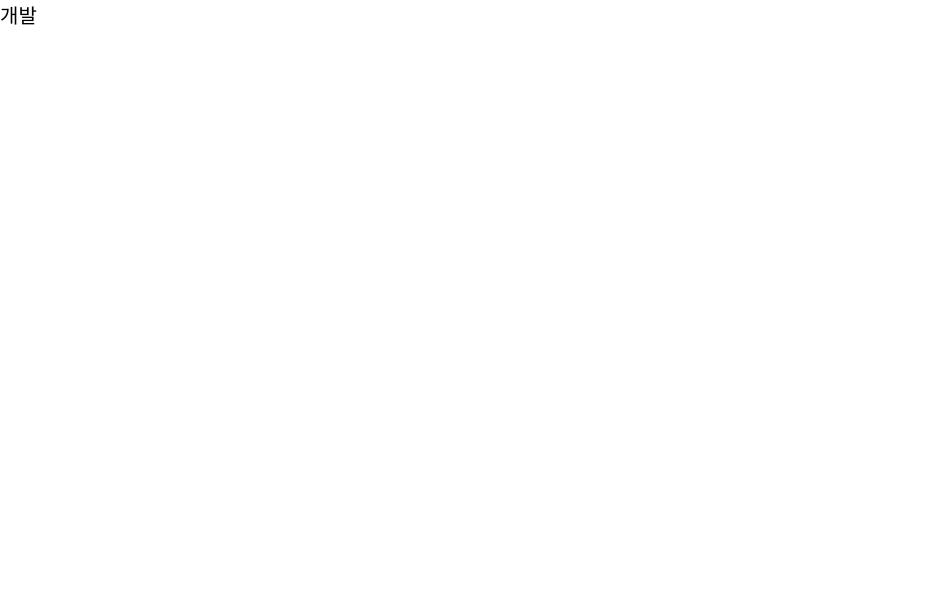
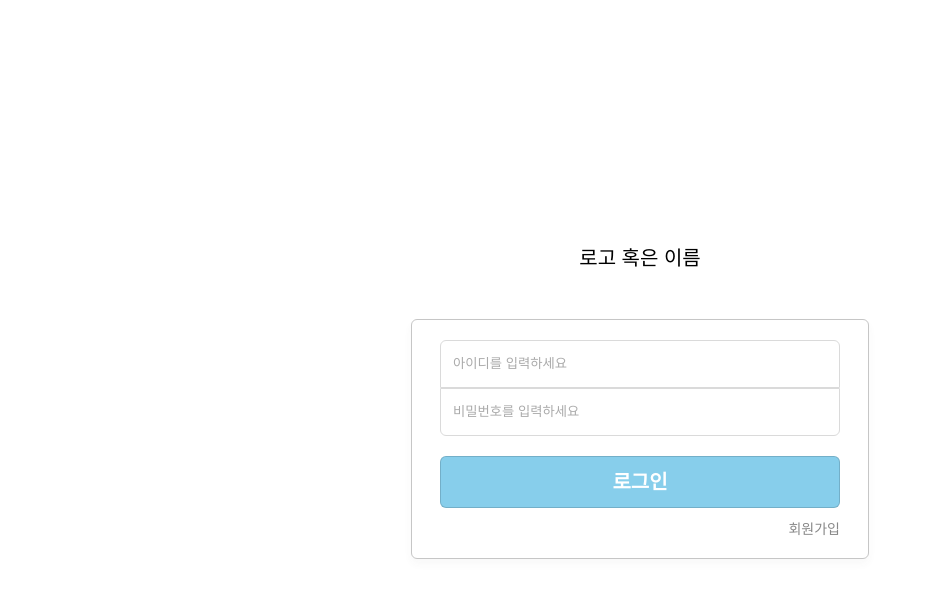
Before and after one commit to chaewoong0407/volleyball-records, a Next.js app: page / in a window 1280 px wide. Shown: the top 598 px of the page, without its empty margins (0-931 px from the left). Built offline with nearby package versions, Linux system fonts and the light colour scheme.

Commit message:
TEAM 페이지 팀박스 퍼블리싱

```diff
--- /dev/null
+++ b/components/Auth/Login/Login.tsx
@@ -0,0 +1,168 @@
+import styled from '@emotion/styled';
+import { client } from 'lib/Axios';
+import { getToken, TestToken } from 'lib/Storage';
+import { useRouter } from 'next/router';
+import React, { useState } from 'react';
+
+const Container = styled.div`
+  width: 100%;
+  height: 100%;
+  display: flex;
+  flex-direction: column;
+  align-items: center;
+  justify-content: center;
+`;
+
+const LoginBox = styled.div`
+  width: 458px;
+  border: 1px solid;
+  border: 1px solid #c6c6c6;
+  border-radius: 6px;
+  background-color: #fff;
+  box-shadow: 0 5px 8px 0 rgb(68 68 68 / 4%);
+`;
+
+const LoginPanel = styled.div`
+  padding: 20px 28px;
+`;
+
+const IdBox = styled.div`
+  display: flex;
+  width: 100%;
+  align-items: center;
+  border: 1px solid #dadada;
+  border-radius: 6px 6px 0 0;
+  height: 48px;
+`;
+const PasswordBox = styled.div`
+  display: flex;
+  width: 100%;
+  align-items: center;
+  border: 1px solid #dadada;
+  border-radius: 0 0 6px 6px;
+  height: 48px;
+`;
+
+const Input = styled.input`
+  margin-left: 10px;
+  width: 100%;
+  border: none;
+`;
+
+const SubmitButton = styled.button`
+  display: block;
+  margin-top: 20px;
+  width: 100%;
+  padding: 13px 0 13px;
+  border-radius: 6px;
+  border: solid 1px rgba(0, 0, 0, 0.15);
+  background-color: skyblue;
+  box-sizing: border-box;
+  font-size: 20px;
+  font-weight: 700;
+  line-height: 24px;
+  color: #fff;
+`;
+
+const TextBox = styled.div`
+  width: 100%;
+  font-size: 14px;
+  color: #888;
+  text-align: right;
+  padding-top: 10px;
+`;
+
+export const SubmitForm = styled.form`
+  display: flex;
+  flex-direction: column;
+  width: 100%;
+  height: 100%;
+  justify-content: center;
+  align-items: center;
+`;
+
+type LoginSubmitFormProps = {
+  onSubmit: (form: { id: string; password: string }) => void;
+};
+
+const Login = ({ onSubmit }: LoginSubmitFormProps) => {
+  const router = useRouter();
+  const [form, setForm] = useState({
+    id: '',
+    password: '',
+  });
+
+  const handleId = (e: React.ChangeEvent<HTMLInputElement>) => {
+    const { value } = e.target;
+    setForm({
+      ...form,
+      id: value,
+    });
+  };
+
+  const handlePassword = (e: React.ChangeEvent<HTMLInputElement>) => {
+    const { value } = e.target;
+    setForm({
+      ...form,
+      password: value,
+    });
+  };
+
+  const handleSubmit = (e: React.FormEvent<HTMLFormElement>) => {
+    console.log(form);
+    e.preventDefault();
+    onSubmit(form);
+    client
+      .post('/user/login', {
+        user_id: id,
+        password: password,
+      })
+      .then((response) => {
+        sessionStorage.setItem('volleyball-token', TestToken);
+        console.log(response.data);
+        console.log(response.status);
+        console.log(response.data.token);
+        console.log(getToken());
+
+        if (response.status === 200) {
+          alert('로그인 성공!');
+          router.push('/team/men');
+        }
+      })
+      .catch((response) => {
+        console.log(response.data);
+        console.log(response.status);
+      });
+  };
+
+  const { id, password } = form;
+  return (
+    <SubmitForm onSubmit={handleSubmit}>
+      <Container>
+        <div style={{ paddingBottom: '48px' }}>로고 혹은 이름</div>
+        <LoginBox>
+          <LoginPanel>
+            <IdBox>
+              <Input
+                placeholder='아이디를 입력하세요'
+                value={id}
+                onChange={handleId}
+              />
+            </IdBox>
+            <PasswordBox>
+              <Input
+                placeholder='비밀번호를 입력하세요'
+                value={password}
+                onChange={handlePassword}
+              />
+            </PasswordBox>
+            <SubmitButton>로그인</SubmitButton>
+            <TextBox>회원가입</TextBox>
+          </LoginPanel>
+        </LoginBox>
+      </Container>
+    </SubmitForm>
+  );
+};
+
+export default Login;
--- /dev/null
+++ b/components/Auth/Register/Register.tsx
@@ -0,0 +1,7 @@
+import React from 'react';
+
+const Register = () => {
+  return <div>Register</div>;
+};
+
+export default Register;
--- a/components/SubNavgation/SubNavgation.tsx
+++ b/components/SubNavgation/SubNavgation.tsx
@@ -34,12 +34,12 @@ const TabLink = styled(Link)<TabLinkProps>`
 const TeamBox = styled.div`
   display: flex;
   align-items: center;
-  width: 100%;
+  width: 1200px;
+  margin: 0 auto;
   height: 180px;
   font-size: 40px;
   font-weight: bold;
   color: #fff;
-  padding: 0 40px;
 `;
 
 const SubNavgation = () => {
--- a/components/Team/MenTeam/MenTeam.tsx
+++ b/components/Team/MenTeam/MenTeam.tsx
@@ -1,7 +1,86 @@
-import React from 'react';
+import styled from '@emotion/styled';
+import { TokenClient } from 'lib/Axios';
+import React, { useEffect, useState } from 'react';
+
+type TeamType = {
+  id: number;
+  name: string;
+  team_logo: string;
+  gender: boolean;
+  created_at: string;
+};
+
+const Container = styled.div`
+  width: 100%;
+  height: 100%;
+`;
+const TeamWrapper = styled.div`
+  width: 1200px;
+  margin: 50px auto 0;
+  display: flex;
+  gap: 20px;
+`;
+const TeamBox = styled.div`
+  display: flex;
+  align-items: center;
+  width: 470px;
+  height: 168px;
+  border: 1px solid #e0e0e0;
+`;
+
+const LogoImage = styled.img`
+  margin-left: 15px;
+  width: 195px;
+  height: 146px;
+`;
+
+const TeamContentBox = styled.div`
+  display: flex;
+  width: 228px;
+  height: 100%;
+  flex-direction: column;
+  align-items: center;
+`;
+
+const TeamTitle = styled.div`
+  margin: 25px 0 11px 0;
+  font-weight: bold;
+  font-size: 16px;
+  font-style: italic;
+  color: #1a2b64;
+`;
 
 const MenTeam = () => {
-  return <div>MenTeam</div>;
+  const [team, setTeam] = useState<TeamType[]>([]);
+  useEffect(() => {
+    TokenClient.get('/team', { params: { gender: true } })
+      .then((response) => {
+        console.log(response.data);
+        console.log(response.status);
+
+        if (response.status === 200) {
+          setTeam(response.data.data);
+        }
+      })
+      .catch((response) => {
+        console.log(response.data);
+        console.log(response.status);
+      });
+  }, []);
+  return (
+    <Container>
+      <TeamWrapper>
+        {team.map((team) => (
+          <TeamBox key={team.id}>
+            <LogoImage src={team.team_logo} />
+            <TeamContentBox>
+              <TeamTitle>{team.name}</TeamTitle>
+            </TeamContentBox>
+          </TeamBox>
+        ))}
+      </TeamWrapper>
+    </Container>
+  );
 };
 
 export default MenTeam;
--- a/components/index.ts
+++ b/components/index.ts
@@ -1,6 +1,8 @@
 import Header from './Header/Header';
 import SubNavgation from './SubNavgation/SubNavgation';
+import Login from './Auth/Login/Login';
+import Register from './Auth/Register/Register';
 import MenTeam from './Team/MenTeam/MenTeam';
 import WomenTeam from './Team/WomenTeam/WomenTeam';
 
-export { Header, SubNavgation, MenTeam, WomenTeam };
+export { Header, SubNavgation, MenTeam, WomenTeam, Login, Register };
--- a/lib/Axios.ts
+++ b/lib/Axios.ts
@@ -1,58 +1,18 @@
 import axios from 'axios';
-import { SERVER } from 'config/config.json';
+import { SERVER } from '../config/config.json';
+import { getToken } from './Storage';
 
-export const getResponse = async (url: any, token: any) => {
-  // eslint-disable-next-line no-useless-catch
-  try {
-    const data = await axios.get(`${SERVER}${url}`, {
-      headers: token && {
-        Authorization: `Bearer ${token}`,
-      },
-    });
-    return data;
-  } catch (error) {
-    throw error;
-  }
-};
+export const client = axios.create({
+  baseURL: SERVER,
+  headers: {
+    'Content-Type': 'application/json',
+  },
+});
 
-export const postRequest = async (url: any, request: any, token: any) => {
-  // eslint-disable-next-line no-useless-catch
-  try {
-    const data = await axios.post(`${SERVER}${url}`, request, {
-      headers: token && {
-        Authorization: `Bearer ${token}`,
-      },
-    });
-    return data;
-  } catch (error) {
-    throw error;
-  }
-};
-
-export const modifyRequest = async (url: any, request: any, token: any) => {
-  // eslint-disable-next-line no-useless-catch
-  try {
-    const data = await axios.put(`${SERVER}${url}`, request, {
-      headers: token && {
-        Authorization: `Bearer ${token}`,
-      },
-    });
-    return data;
-  } catch (error) {
-    throw error;
-  }
-};
-
-export const deleteRequest = async (url: any, token: any) => {
-  // eslint-disable-next-line no-useless-catch
-  try {
-    const data = await axios.delete(`${SERVER}${url}`, {
-      headers: token && {
-        Authorization: `Bearer ${token}`,
-      },
-    });
-    return data;
-  } catch (error) {
-    throw error;
-  }
-};
+export const TokenClient = axios.create({
+  baseURL: SERVER,
+  headers: {
+    'Content-Type': 'application/json',
+    Authorization: `Bearer ${getToken()}`,
+  },
+});
--- /dev/null
+++ b/lib/Storage.ts
@@ -0,0 +1,8 @@
+export const getToken = () => {
+  return typeof window !== 'undefined'
+    ? sessionStorage.getItem('volleyball-token')
+    : null;
+};
+
+export const TestToken =
+  'eyJhbGciOiJIUzI1NiIsInR5cCI6IkpXVCJ9.eyJ1c2VyX2lkIjoibmphc3MyMSJ9.dKMIkqJf8-HYRxJHWGh5P7FyaWFiiQjiZlnjhNDyUFY';
--- a/pages/index.tsx
+++ b/pages/index.tsx
@@ -1,4 +1,5 @@
 import styled from '@emotion/styled';
+import { Login } from 'components/index';
 import Head from 'next/head';
 
 const Container = styled.div`
@@ -6,13 +7,24 @@ const Container = styled.div`
   height: 100vh;
 `;
 
+type LoginInput = {
+  id: string;
+  password: string;
+};
+
 const Home = () => {
+  const LoginonSubmit = (form: LoginInput) => {
+    console.log(form);
+  };
+
   return (
     <>
       <Head>
         <title>배구 기록 페이지</title>
       </Head>
-      <Container>개발</Container>
+      <Container>
+        <Login onSubmit={LoginonSubmit} />
+      </Container>
     </>
   );
 };
```
Also changed, not shown: pages/register/index.tsx (added).
